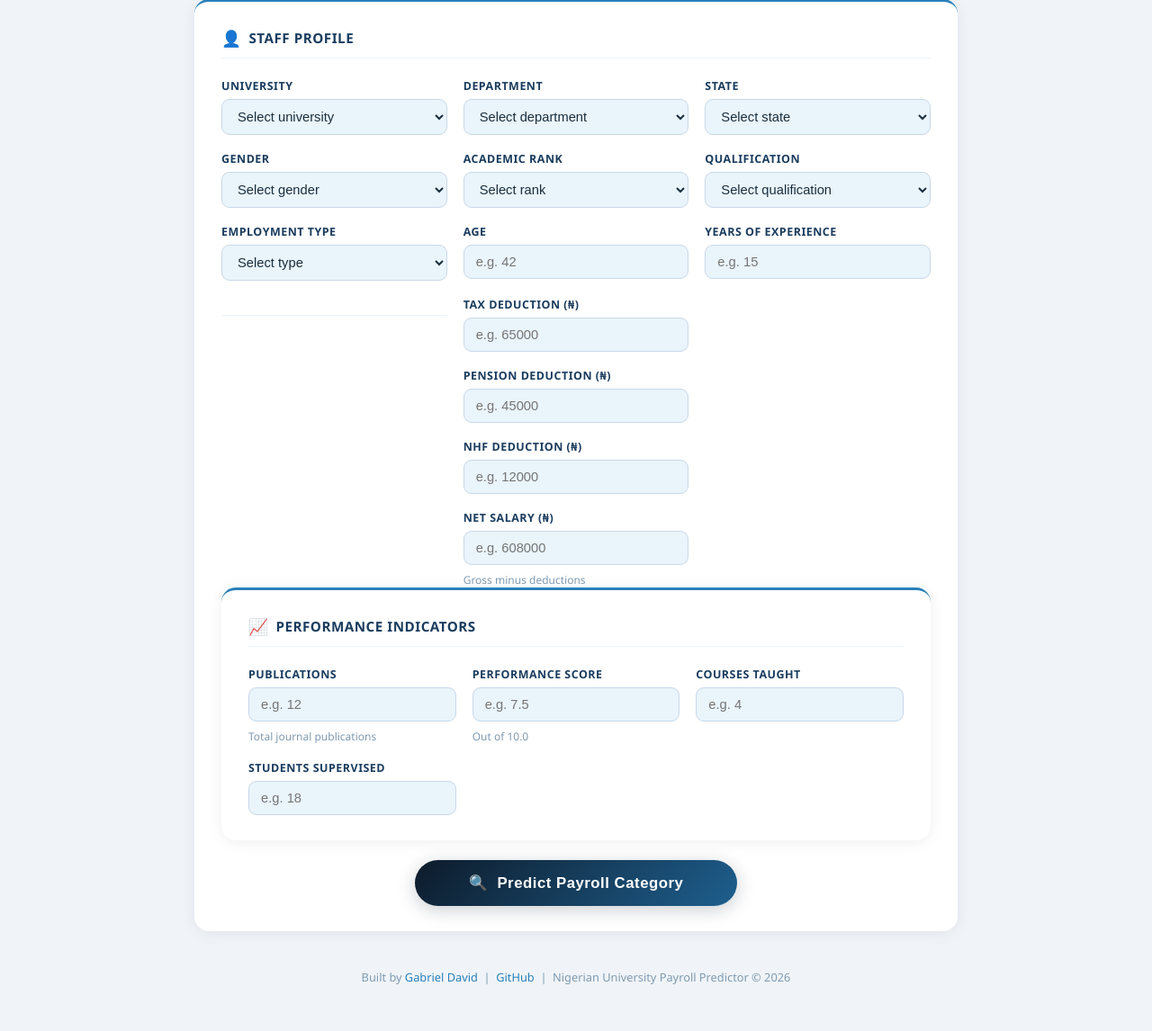
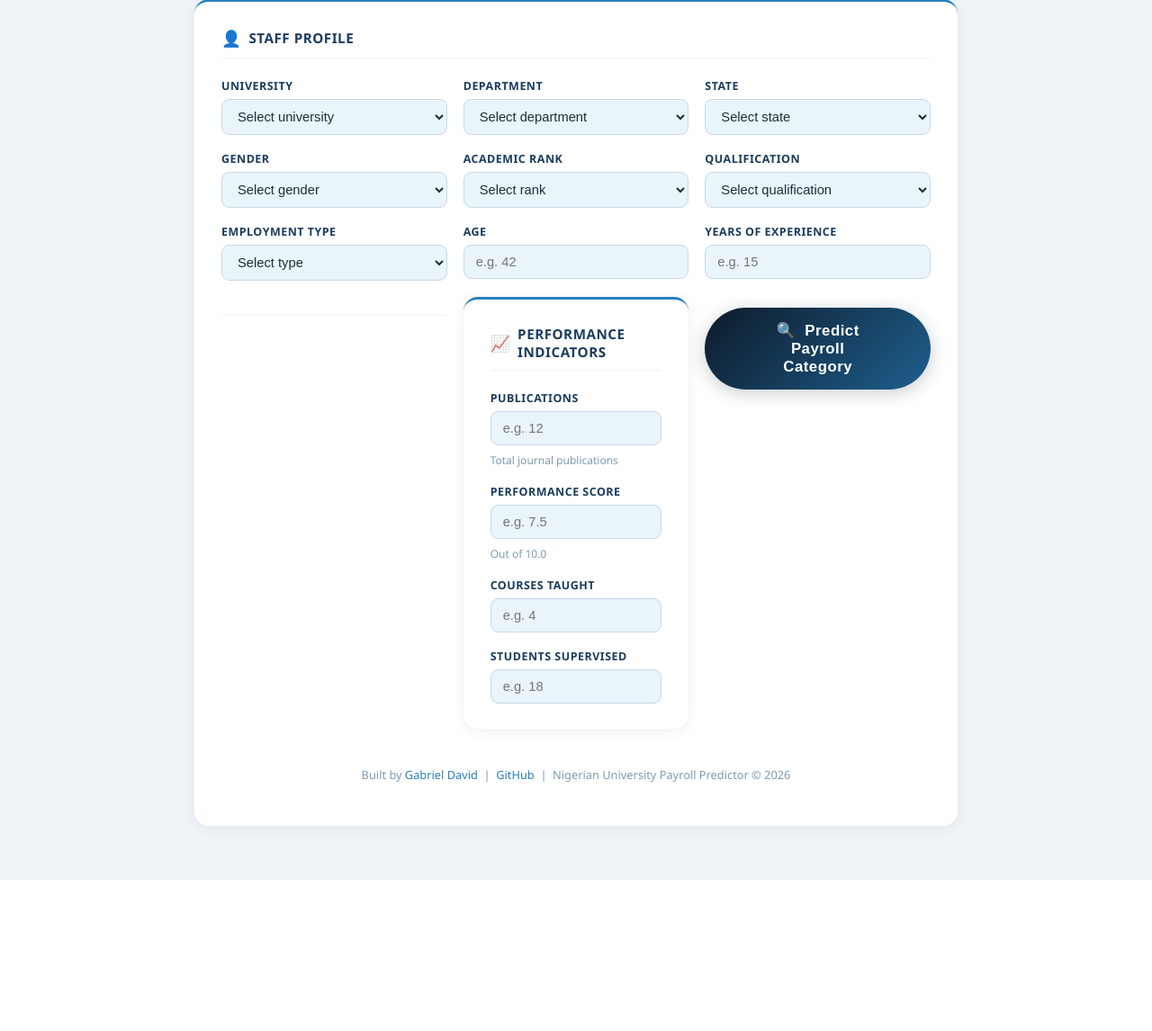
Before and after one commit to DavidGabriel213/PayrollProject, a Flask app: page / in a window 1280 px wide. Shown: the part 289-1435 px from the top of the page at 90% size. After the commit the page ends 1267 px from the top, so only its background shows below. Run offline with Flask 3, Linux system fonts and the light colour scheme; parts of the project's set-up code (start-up, migrations or seed data) failed here and were passed over.

Commit message:
Remove deduction fields from payroll.html
Removed tax, pension, NHF, and net salary input fields from payroll template.

```diff
--- a/templates/payroll.html
+++ b/templates/payroll.html
@@ -476,37 +476,7 @@
 
       <div class="divider"></div>
 
-      <div class="grid-3">
-
-        <div class="field">
-          <label>Tax Deduction (₦)</label>
-          <input type="number" name="tax_deduction"
-                 min="0" placeholder="e.g. 65000" required/>
-        </div>
-
-        <div class="field">
-          <label>Pension Deduction (₦)</label>
-          <input type="number" name="pension_deduction"
-                 min="0" placeholder="e.g. 45000" required/>
-        </div>
-
-        <div class="field">
-          <label>NHF Deduction (₦)</label>
-          <input type="number" name="nhf_deduction"
-                 min="0" placeholder="e.g. 12000" required/>
-        </div>
-
-        <div class="field">
-          <label>Net Salary (₦)</label>
-          <input type="number" name="net_salary"
-                 min="0" placeholder="e.g. 608000" required/>
-          <span class="hint">Gross minus deductions</span>
-        </div>
-
-      </div>
-    </div>
-
-    <!-- CARD 3: PERFORMANCE -->
+      <!-- CARD 3: PERFORMANCE -->
     <div class="card">
       <div class="card-title">
         <span class="card-icon">📈</span> Performance Indicators
```
